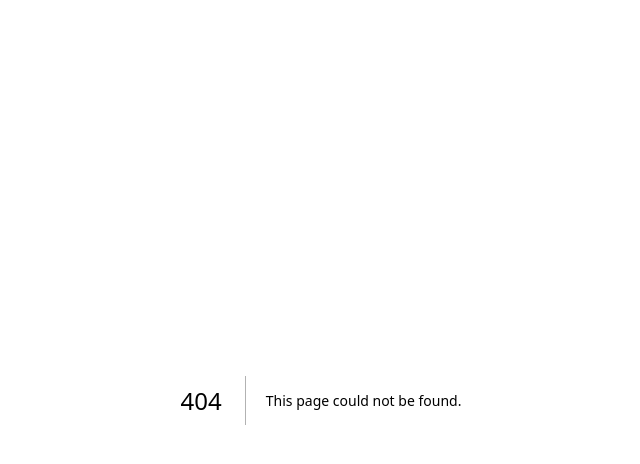
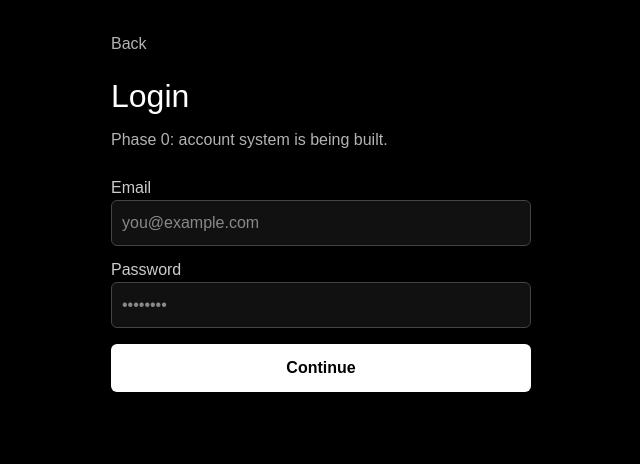
Before and after one commit to axiscrew/web, a Next.js app: page /login in a window 1280 px wide. Before the commit this address had no page. Shown: the top 464 px of the page, without its empty margins (319-959 px from the left). Built offline with nearby package versions, Linux system fonts and the light colour scheme.

Commit message:
Add Login page skeleton

```diff
--- /dev/null
+++ b/src/app/login/page.tsx
@@ -0,0 +1,60 @@
+export default function LoginPage() {
+  return (
+    <main style={{ minHeight: "100vh", background: "black", color: "white", padding: "2rem" }}>
+      <div style={{ maxWidth: 420, margin: "0 auto" }}>
+        <a href="/" style={{ color: "white", opacity: 0.7, textDecoration: "none" }}>
+          Back
+        </a>
+
+        <h1 style={{ fontSize: "2rem", marginTop: "1rem" }}>Login</h1>
+        <p style={{ opacity: 0.7, marginTop: "0.5rem" }}>
+          Phase 0: account system is being built.
+        </p>
+
+        <div style={{ marginTop: "1.5rem" }}>
+          <label style={{ display: "block", marginTop: "0.75rem", opacity: 0.8 }}>Email</label>
+          <input
+            placeholder="you@example.com"
+            style={{
+              width: "100%",
+              padding: 10,
+              borderRadius: 6,
+              border: "1px solid #444",
+              background: "#111",
+              color: "white",
+            }}
+          />
+
+          <label style={{ display: "block", marginTop: "0.75rem", opacity: 0.8 }}>Password</label>
+          <input
+            type="password"
+            placeholder="••••••••"
+            style={{
+              width: "100%",
+              padding: 10,
+              borderRadius: 6,
+              border: "1px solid #444",
+              background: "#111",
+              color: "white",
+            }}
+          />
+
+          <button
+            style={{
+              marginTop: "1rem",
+              padding: "12px 16px",
+              width: "100%",
+              borderRadius: 6,
+              background: "white",
+              color: "black",
+              fontWeight: "bold",
+              cursor: "pointer",
+            }}
+          >
+            Continue
+          </button>
+        </div>
+      </div>
+    </main>
+  );
+}
```
